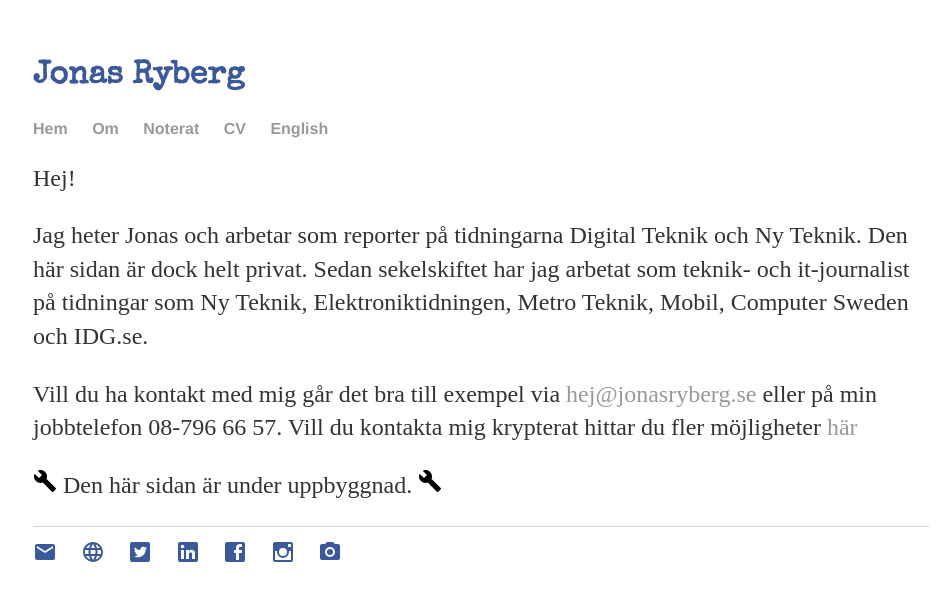
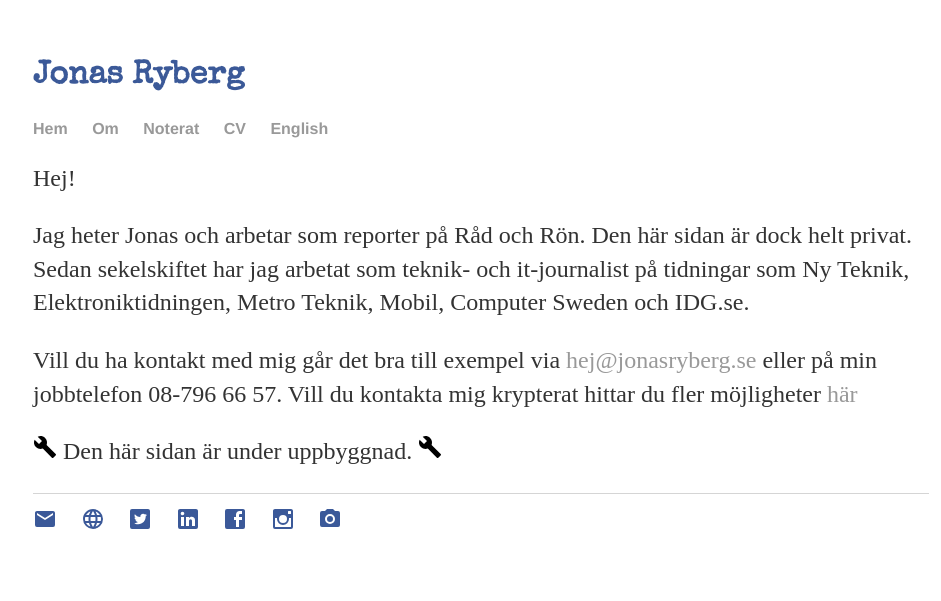
Before and after one commit to jonasryberg/jonasryberg.github.io, a Jekyll site: the page index.html, which Jekyll copies as it is, in a window 1280 px wide. Shown: the top 601 px of the page, without its empty margins (159-1100 px from the left). Built offline with Jekyll 4.4.1, drawn with Linux system fonts in a browser that asks for light colours.

Commit message:
Update index.html

```diff
--- a/index.html
+++ b/index.html
@@ -22,7 +22,7 @@
 
 
 
-<P>Hej!</P><P/>Jag heter Jonas och arbetar som reporter på tidningarna Digital Teknik och Ny Teknik. Den här sidan är dock helt privat. Sedan sekelskiftet har jag arbetat som teknik- och it-journalist på tidningar som Ny Teknik, Elektroniktidningen, Metro Teknik, Mobil, Computer Sweden och IDG.se.</P> <P>  Vill du ha kontakt med mig går det bra till exempel via <script language="JavaScript">
+<P>Hej!</P><P/>Jag heter Jonas och arbetar som reporter på Råd och Rön. Den här sidan är dock helt privat. Sedan sekelskiftet har jag arbetat som teknik- och it-journalist på tidningar som Ny Teknik, Elektroniktidningen, Metro Teknik, Mobil, Computer Sweden och IDG.se.</P> <P>  Vill du ha kontakt med mig går det bra till exempel via <script language="JavaScript">
 				var namn1 = "hej";
 				var namn2 = "jonasryberg.se";
 				var linktext = namn1 + "@" + namn2 ; ;
```
